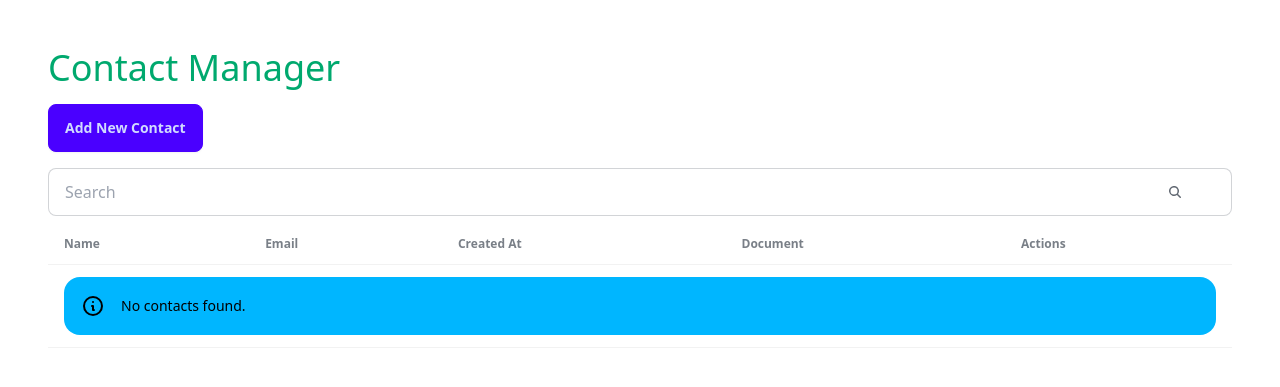
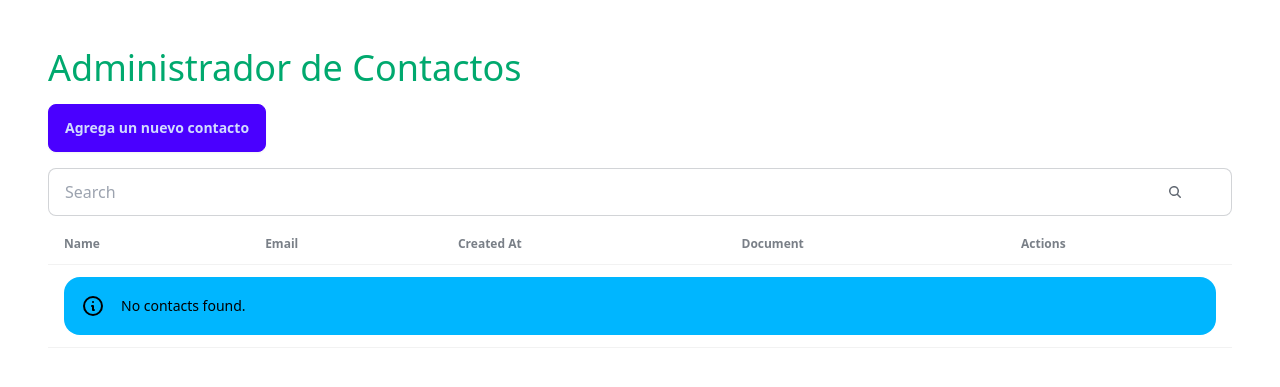
Before and after one commit to tralas85/contact_hub, a Django app: page / in a window 1280 px wide. Shown: the top 387 px of the page. Run offline with Django 5.2, Linux system fonts and the light colour scheme; the visitor is signed in with stand-in values (Sample User, id 1); data that the repository does not hold is empty; some libraries are stand-ins or nearby versions.

Commit message:
update app

```diff
--- a/contacts/templates/contacts/contacts.html
+++ b/contacts/templates/contacts/contacts.html
@@ -3,10 +3,10 @@
 {% block content %}
 
 <div>
-  <h1 class="text-4xl text-success mb-4">Contact Manager</h1>
+  <h1 class="text-4xl text-success mb-4">Administrador de Contactos</h1>
 
   <button class="btn btn-primary mb-4" onclick="contact_modal.showModal()">
-    Add New Contact
+    Agrega un nuevo contacto
   </button>
   {% include 'partials/add-contact-modal.html' %}
 
```
